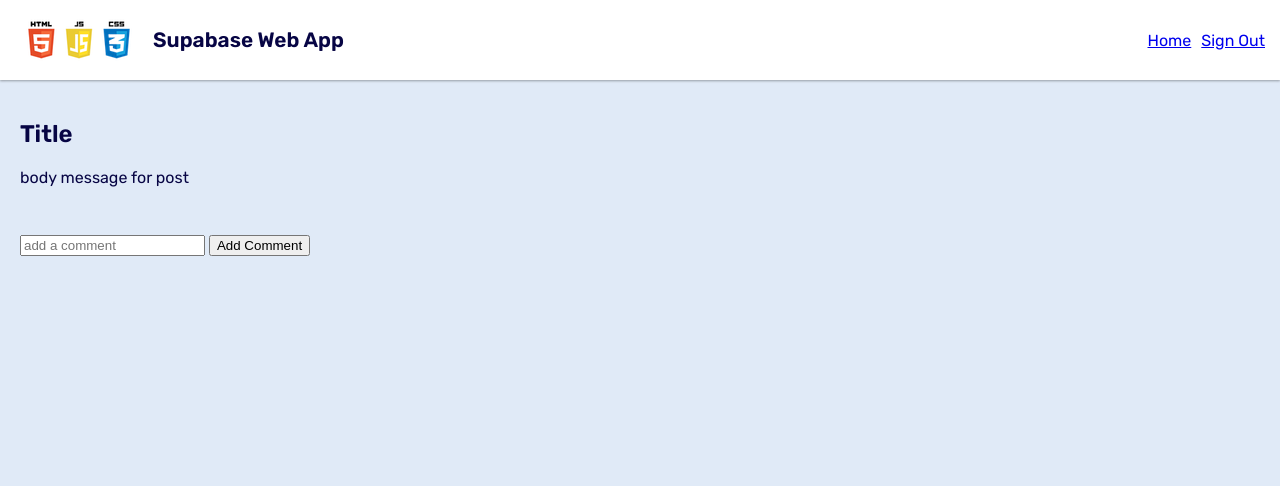
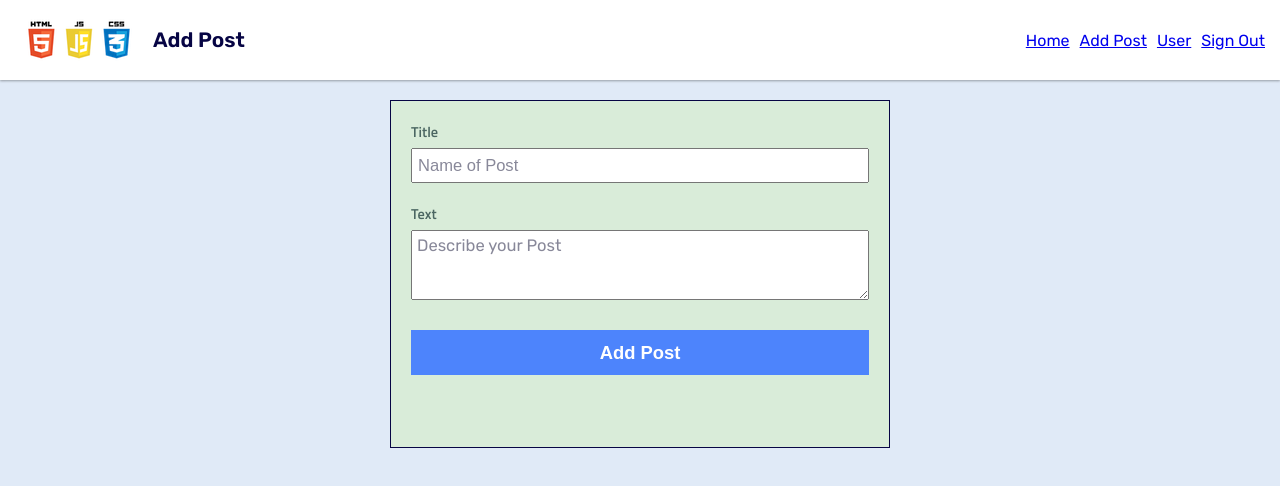
Before and after one commit to TomABooth/web-build-reddit-clone, a plain HTML site: page add-post/index.html in a window 1280 px wide. Drawn offline with nearby package versions, Linux system fonts and the light colour scheme.

Commit message:
redid html in add post

```diff
--- /dev/null
+++ b/add-post/add-post.css
@@ -0,0 +1,64 @@
+form:not(.inline) {
+    width: 100%;
+    margin: auto;
+    max-width: 500px;
+    border: 1px solid;
+    background: var(--offset-color);
+    padding: 20px;
+
+    display: grid;
+    gap: 20px;
+}
+
+label {
+    font-family: 'Titillium Web';
+    font-size: 0.9em;
+    font-weight: bold;
+    color: var(--label-color);
+
+    display: grid;
+    gap: 5px;
+}
+
+form input,
+form textarea,
+form select,
+form button {
+    width: 100%;
+    font-size: 1.15em;
+    padding: 5px;
+}
+
+form input,
+form select {
+    height: 35px;
+}
+
+form input[type='file'] {
+    padding: 0;
+}
+
+form select:invalid,
+form *::placeholder {
+    color: var(--placeholder-color);
+}
+
+form textarea {
+    height: 70px;
+    padding: 5px;
+    font-family: 'Rubik';
+    resize: vertical;
+}
+
+form button {
+    margin-top: 10px;
+    height: 45px;
+    background: var(--action-color);
+    border: 0;
+    font-weight: bold;
+    color: white;
+}
+
+form button:disabled {
+    opacity: 0.5;
+}
--- /dev/null
+++ b/add-post/add-post.js
@@ -0,0 +1,41 @@
+//Imports
+import '../auth/user.js';
+import { addPost } from '../fetch-utils.js';
+
+//DOM Elements
+const postForm = document.getElementById('post-form');
+const errorDisplay = document.getElementById('error-display');
+
+//State
+let error = null;
+
+//Events
+postForm.addEventListener('submit', async (e) => {
+    e.preventDefault();
+
+    const formData = new FormData(postForm);
+
+    const post = {
+        title: formData.get('title'),
+        text: formData.get('text'),
+    };
+
+    const response = await addPost(post);
+    error = response.error;
+
+    if (error) {
+        displayError();
+    } else {
+        location.assign('/');
+    }
+});
+
+//Display-Functions
+
+function displayError() {
+    if (error) {
+        errorDisplay.textContent = error.message;
+    } else {
+        errorDisplay.textContent = '';
+    }
+}
--- a/Post/index.html
+++ b/add-post/index.html
@@ -7,12 +7,15 @@
         <meta http-equiv="X-UA-Compatible" content="ie=edge" />
 
         <!-- title and favicon -->
-        <title>Supabase Web App</title>
+        <title>Make A Post</title>
         <link rel="icon" type="image/x-icon" href="/assets/alchemy-favicon.png" />
 
         <!-- js -->
-        <script defer src="https://cdn.jsdelivr.net/npm/@supabase/supabase-js"></script>
-        <script type="module" src="app.js"></script>
+        <script
+            defer
+            src="https://cdn.jsdelivr.net/npm/@supabase/supabase-js@1.35.7/dist/umd/supabase.min.js"
+        ></script>
+        <script type="module" src="add-post.js"></script>
 
         <!-- fonts -->
         <link rel="preconnect" href="https://fonts.googleapis.com" />
@@ -25,33 +28,39 @@
         <!-- css -->
         <link rel="stylesheet" href="/styles/reset.css" />
         <link rel="stylesheet" href="/styles/global.css" />
+        <link rel="stylesheet" href="/styles/form.css" />
+        <link rel="stylesheet" href="add-post.css" />
         <!-- add link for page specific css -->
     </head>
 
     <body>
         <header class="page-header">
             <img class="logo" src="/assets/html_css_js.png" alt="logo" />
-            <p class="title">Supabase Web App</p>
+            <p class="title">Add Post</p>
             <nav>
                 <a href="/">Home</a>
-                <a id="sign-out-link" href="auth">Sign Out</a>
+                <a href="/add-post/index.html">Add Post</a>
+                <a href="/user/index.html">User</a>
+                <a id="sign-out-link" href="/auth">Sign Out</a>
             </nav>
         </header>
 
         <main>
-            <section class="post-summary">
-                <h1 id="post-title">Title</h1>
-                <p id="post-body">body message for post</p>
-            </section>
+            <form id="post-form">
+                <label>
+                    <div>Title</div>
+                    <input name="title" required placeholder="Name of Post " />
+                </label>
 
-            <p id="error-display" class="error"></p>
-            <div>
-                <form id="add-comment-form" class="inline">
-                    <input name="text" placeholder="add a comment" />
-                    <button>Add Comment</button>
-                </form>
-            </div>
-            <ul id="comment-list"></ul>
+                <label>
+                    <div>Text</div>
+                    <textarea name="text" placeholder="Describe your Post"></textarea>
+                </label>
+
+                <button>Add Post</button>
+
+                <p id="error-display"></p>
+            </form>
         </main>
     </body>
 </html>
--- a/fetch-utils.js
+++ b/fetch-utils.js
@@ -28,3 +28,6 @@ export async function signOutUser() {
 }
 
 /* Data functions */
+export async function getPosts() {
+    return await client.from('reddit').select('*');
+}
```
Also changed, not shown: app.js (+35 -0 lines).
